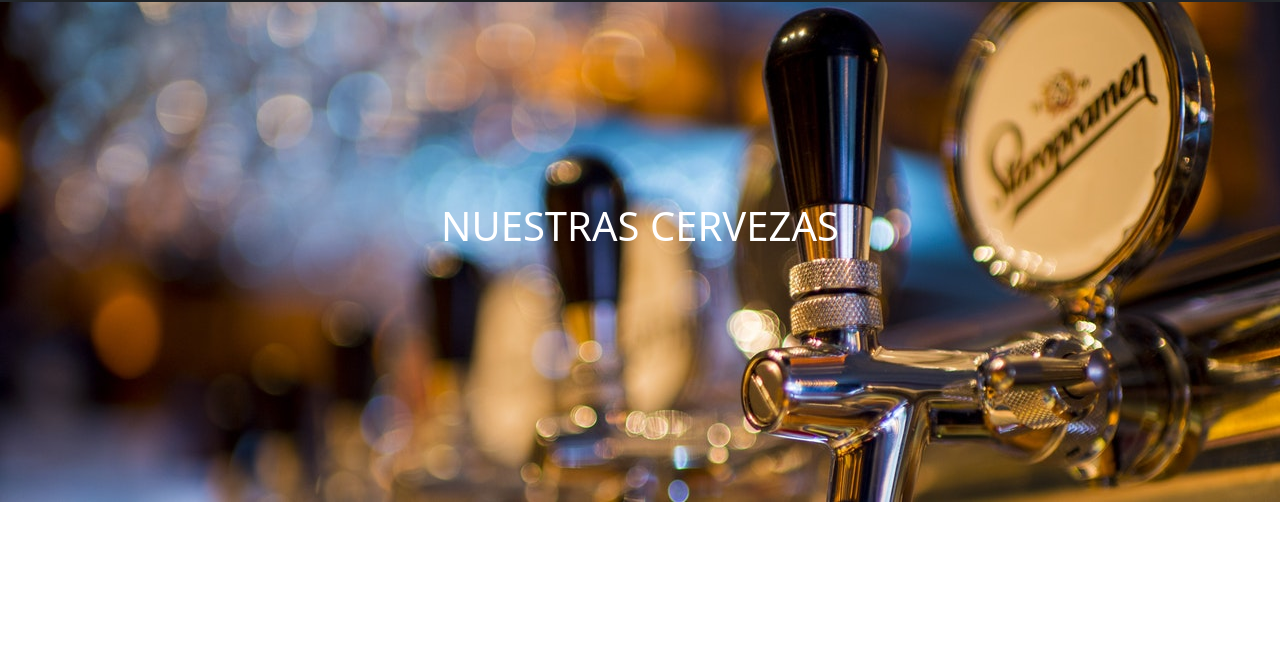
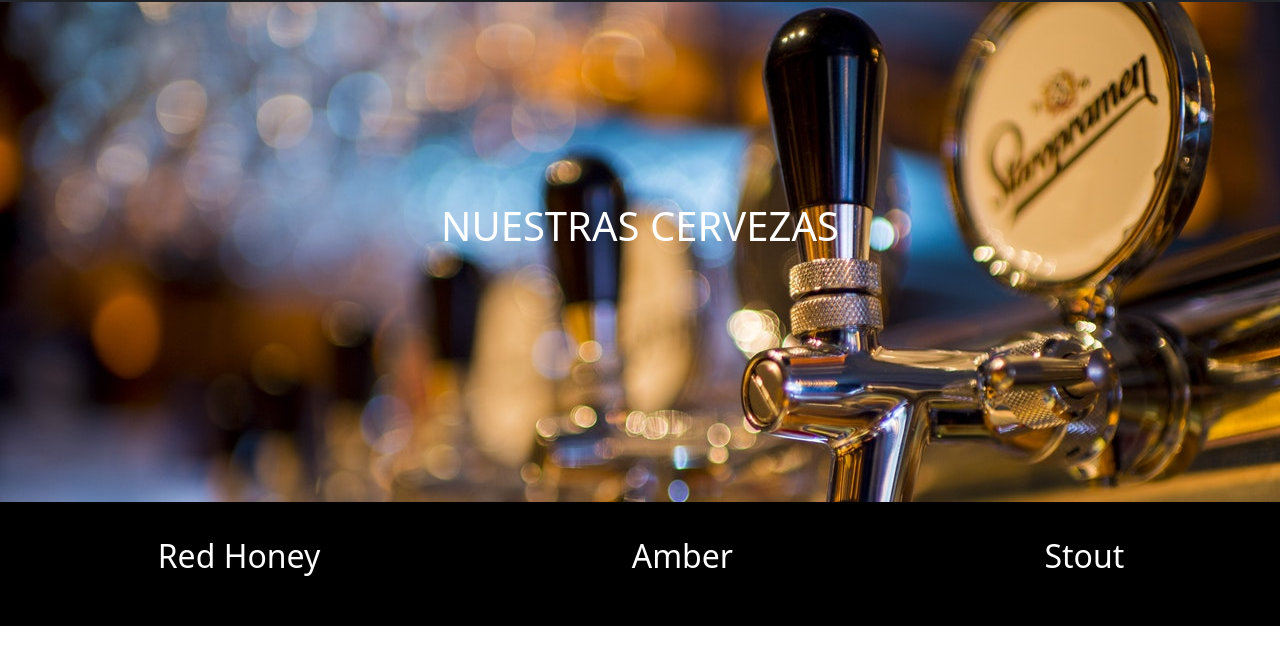
Before and after one commit to angeltm3110/prueba_naggel, a website: page nuestras-naggel.html in a window 1280 px wide. Shown: the part 114-778 px from the top of the page. Drawn offline with nearby package versions, Linux system fonts and the light colour scheme.

Commit message:
agregue el menu de cervezas

```diff
--- a/nuestras-naggel.html
+++ b/nuestras-naggel.html
@@ -39,6 +39,18 @@
     <div class="container-principal">
       <h1 class="h1-banner"> NUESTRAS CERVEZAS</h1>
     </div>
+
+    <nav class="row menu-cervezas">
+      <ul class="cervezas">
+        <li>
+          <a href="nuestras-naggel.html">Red Honey</a>
+        </li>
+        <li><a href="nuestras-naggel.html">Amber </a>
+        </li>
+        <li><a href="nuestras-naggel.html">Stout</a>
+        </li>
+      </ul>
+    </nav>
 
 
 
--- a/scss/_body.scss
+++ b/scss/_body.scss
@@ -39,5 +39,24 @@
         color:white;
         text-align: center;
         justify-content: center;
+        padding-top: 200px;
+    }
 
+    .cervezas{
+        display: flex;
+        justify-content: space-around;
+        text-align: center;
+        font-size: 2rem;
+        text: bold;
+        text-decoration: none;
+        padding-top: 30px ;
+        padding-bottom: 30px;
+
+        a{
+            text-decoration-style: none;
+            color: white;
+        }
     }
+    .menu-cervezas{
+        background-color: black;
+    }
--- a/scss/style.scss
+++ b/scss/style.scss
@@ -16,12 +16,7 @@
     height: 500px;
 }
 
-.h1-banner{
-    color:white;
-    text-align: center;
-    justify-content: center;
-    padding-top: 200px
-}
+
 @import"nuestras-naggel";
     /*Variables*/
 @import "../scss/variables/variables";
```
Also changed, not shown: css/style.css, 1 other file.
